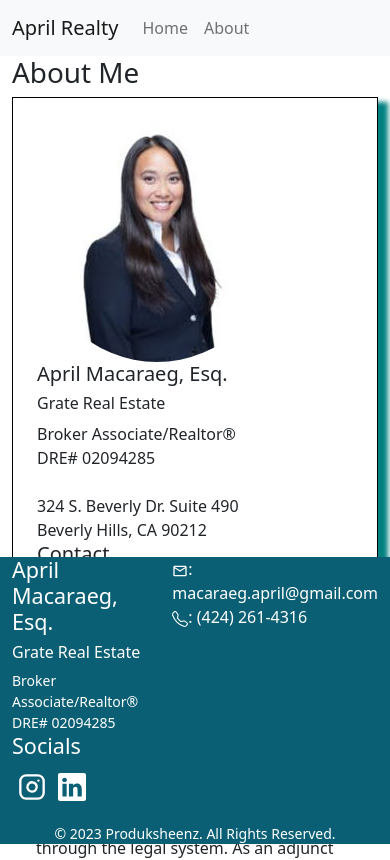
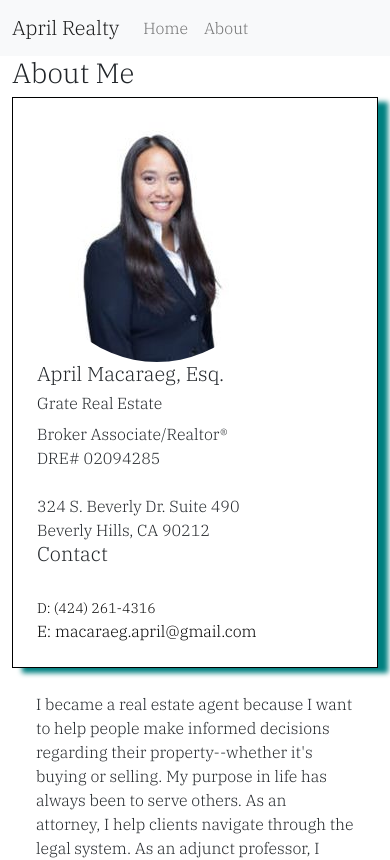
Before and after one commit to essbee808/april-realty, a React (Create React App) app: page /about in a window 390 px wide. Shown: the top 860 px of the page. Built offline with nearby package versions, Linux system fonts and the light colour scheme.

Commit message:
Modify responsive design

```diff
--- a/src/components/about/About.jsx
+++ b/src/components/about/About.jsx
@@ -12,7 +12,7 @@ const About = () => {
   return (
     <Container>
         <h1>About Me</h1>
-        <div className="info">
+        <div className="info main">
           <Row>
             <Col><Image src={Profile} alt="Profile photo" roundedCircle/></Col>
             <Col>
--- a/src/components/contact/Contact.jsx
+++ b/src/components/contact/Contact.jsx
@@ -24,7 +24,7 @@ const Contact = () => {
   }
 
   return (
-    <Container >
+    <Container>
         <Row>
           <Col>
             <h3>Get in Touch</h3>
--- a/src/components/footer/footer.css
+++ b/src/components/footer/footer.css
@@ -1,14 +1,9 @@
 footer {
     background: rgb(11, 95, 116);
-    /* padding: 1rem 0; */
     text-align: left;
-    bottom: 0;
-    position: absolute;
-    width: 100%;
-    margin: 0;
-    padding: 0;
     color: white;
 }
+
 
 a {
     color: white;
@@ -29,9 +24,9 @@ footer > a:hover {
     text-align: center;
 }
 
+
 /* MEDIA QUERIES (SMALL DEVICES) */
 @media screen and (max-width: 600px) {
-    /* /* .footer_socials {
 
-    } */
-}
+
+ }
--- a/src/index.css
+++ b/src/index.css
@@ -1,3 +1,38 @@
+@import url('https://fonts.googleapis.com/css2?family=IBM+Plex+Serif:wght@300&family=Poppins:wght@300;400;500;600&display=swap');
+
 a:link {
     text-decoration: none;
 }
+
+/* css variables */
+:root {
+    --color-bg: white;
+    --color-bg-variant: rgb(11, 95, 116);
+    --color-primary: black;
+    --color-primary-variant: rgb(38, 150, 179);
+    --color-white: #fff;
+    --color-light: rgba(255, 255, 255, 0.6);
+
+    --transition: all 400ms ease;
+
+    --container-width-lg: 75%;
+    --container-width-md: 86%;
+    --container-width-sm: 90%;
+}
+
+body {
+    font-family: 'IBM Plex Serif', serif;
+    min-height: 100vh;
+    margin: 0;
+    padding: 0;
+    display: flex;
+    flex-direction: column;
+}
+
+.main {
+    flex-grow: 1;
+}
+/*
+footer {
+    color: purple;
+} */
```
